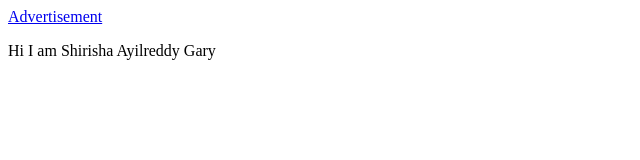
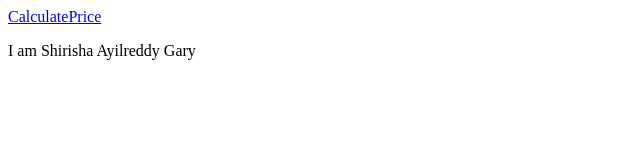
Before and after one commit to ShirishaReddy97/Javascript, a plain HTML site: page Index.html in a window 1280 px wide. Shown: the full height of the page, 0-640 px from the left. Drawn offline with Linux system fonts and the light colour scheme.

Commit message:
Add files via upload

```diff
--- a/Index.html
+++ b/Index.html
@@ -1,10 +1,13 @@
-<!doctype html>
-<html>
-  <head>
-    <title>This is the title of the webpage!</title>
-    <a href="Advertisement.html">Advertisement</a>
-  </head>
-  <body>
-    <p>Hi I am Shirisha Ayilreddy Gary</p>
-  </body>
+<!DOCTYPE html>
+<html lang="en">
+<head>
+    <meta charset="UTF-8">
+    <meta http-equiv="X-UA-Compatible" content="IE=edge">
+    <meta name="viewport" content="width=device-width, initial-scale=1.0">
+    <title>Index</title>
+    <a href="CalculatePrice.html">CalculatePrice</a>
+</head>
+<body>
+    <p>I am Shirisha Ayilreddy Gary</p>
+</body>
 </html>
```
